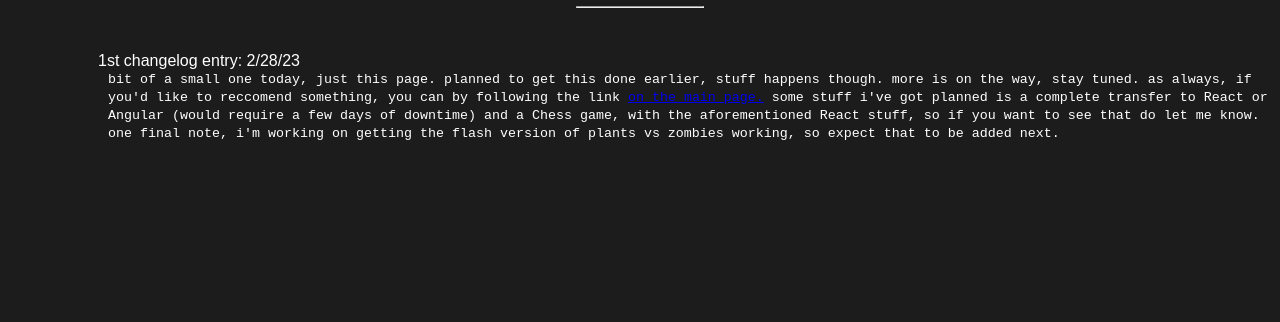
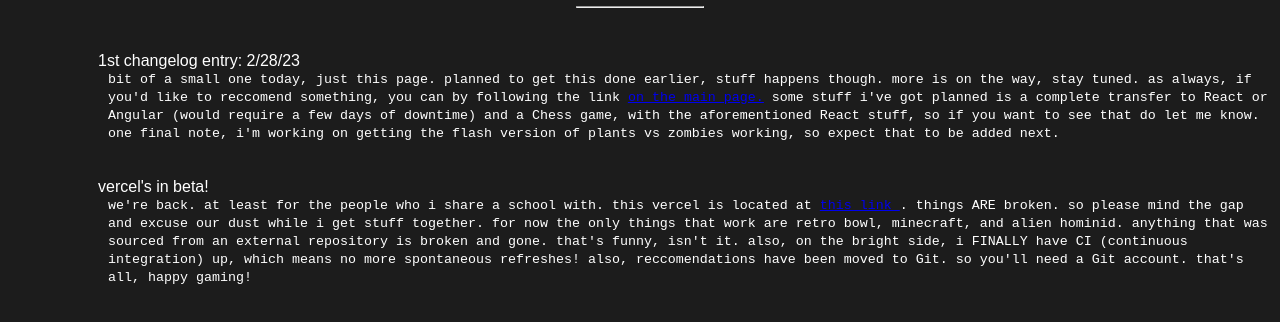
Before and after one commit to ethanholt1/site, a React app: page changelog.html in a window 1280 px wide. Shown: the part 100-422 px from the top of the page. Built offline with nearby package versions, Linux system fonts and the light colour scheme.

Commit message:
aaaaaaaaaa

```diff
--- a/changelog.html
+++ b/changelog.html
@@ -10,5 +10,9 @@
     <br>
     <br>
     <div id="entryTitle">1st changelog entry: 2/28/23</div><div id="entryText"><small>bit of a small one today, just this page. planned to get this done earlier, stuff happens though. more is on the way, stay tuned. as always, if you'd like to reccomend something, you can by following the link <a href="./index.html"> on the main page.</a> some stuff i've got planned is a complete transfer to React or Angular (would require a few days of downtime) and a Chess game, with the aforementioned React stuff, so if you want to see that do let me know. one final note, i'm working on getting the flash version of plants vs zombies working, so expect that to be added next.</small></div>
+    <br>
+    <br>
+    <div id="entryTitle">vercel's in beta!</div>
+    <div id="entryText"><small>we're back. at least for the people who i share a school with. this vercel is located at <a href="https://site-git-main-ethanholt1.vercel.app/">this link </a>. things ARE broken. so please mind the gap and excuse our dust while i get stuff together. for now the only things that work are retro bowl, minecraft, and alien hominid. anything that was sourced from an external repository is broken and gone. that's funny, isn't it. also, on the bright side, i FINALLY have CI (continuous integration) up, which means no more spontaneous refreshes! also, reccomendations have been moved to Git. so you'll need a Git account. that's all, happy gaming!</small></div>
   </body>
 </html>
```
Also changed, not shown: index.html (+1 -1 lines).
